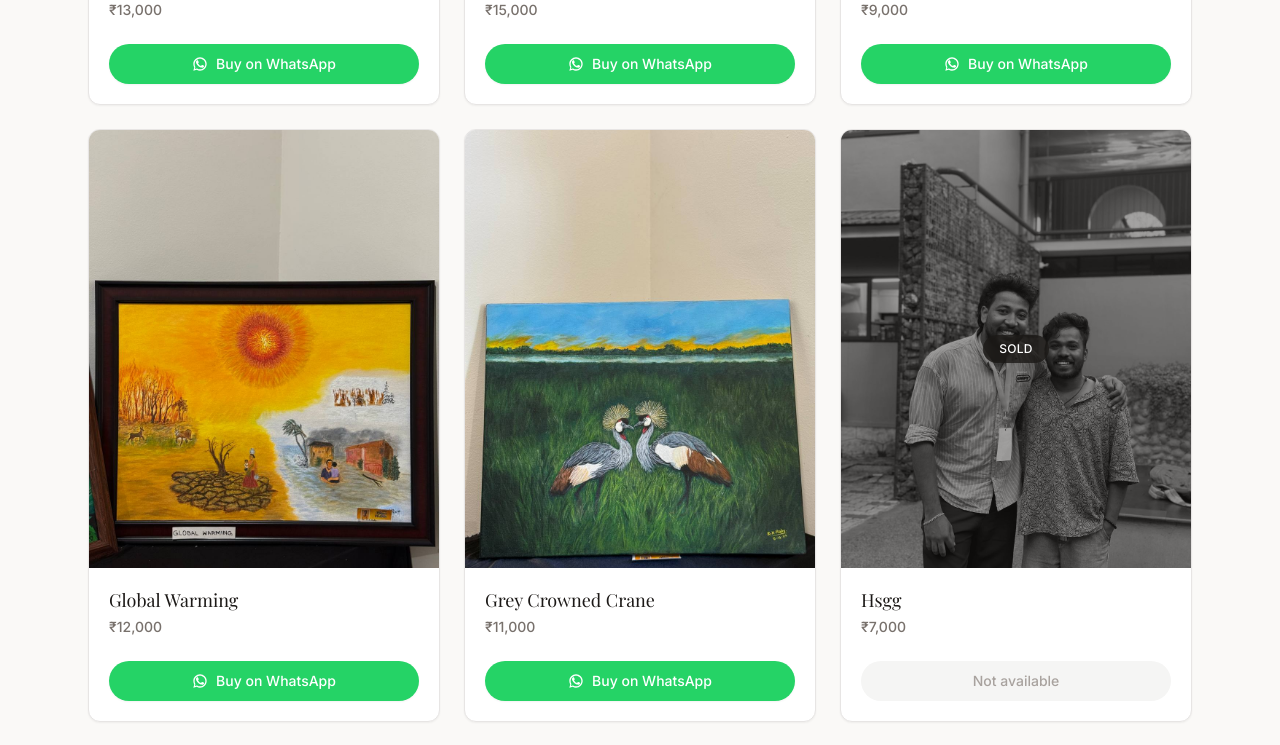
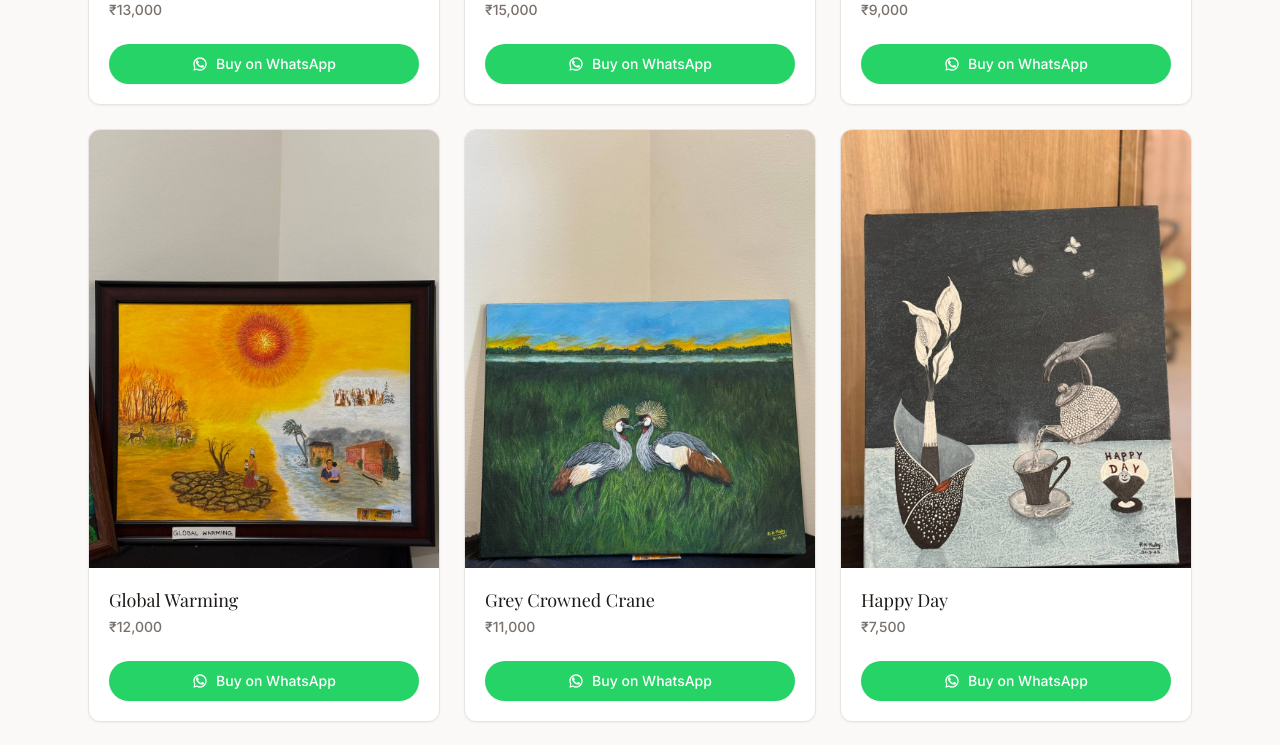
Before and after one commit to jasilmohmd/Art-catalogue, a Next.js app: page / in a window 1280 px wide. Shown: the part 1440-2185 px from the top of the page. Built offline with nearby package versions, Linux system fonts and the light colour scheme; a web font is replaced by a local one.

Commit message:
feat: add Happy Day artwork

```diff
--- a/data/artworks.ts
+++ b/data/artworks.ts
@@ -42,6 +42,13 @@ export const artworks: Artwork[] = [
     name: "Grey Crowned Crane",
     price: 11000,
     image: "/artworks/grey_crowned_crane-11000.jpg",
+    available: true,
+  },
+  {
+    id: "happy-day",
+    name: "Happy Day",
+    price: 7500,
+    image: "/artworks/happy_day-7500.jpg",
     available: true,
   },
   {
```
Also changed, not shown: public/artworks/happy_day-7500.jpg (added).
